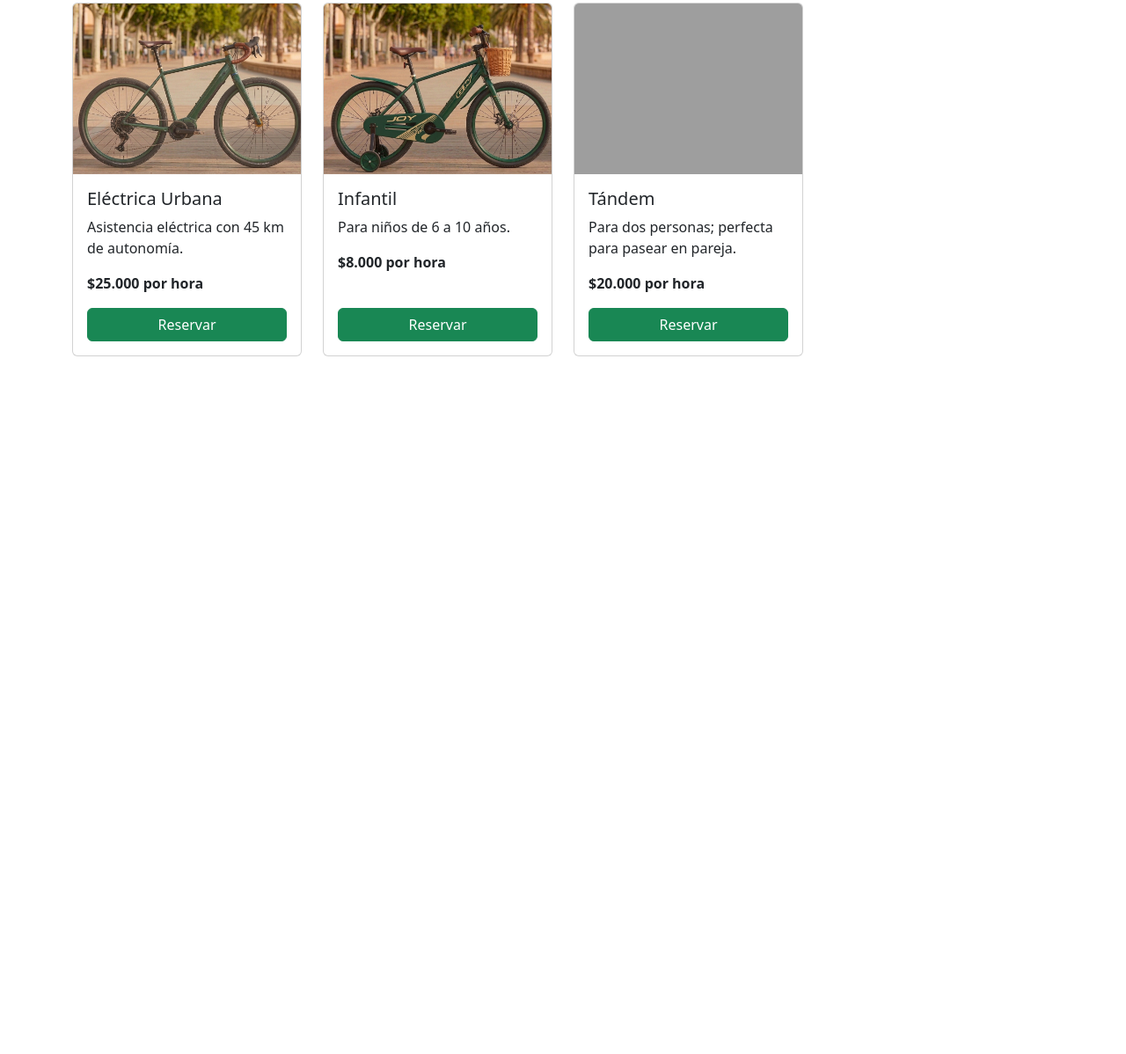
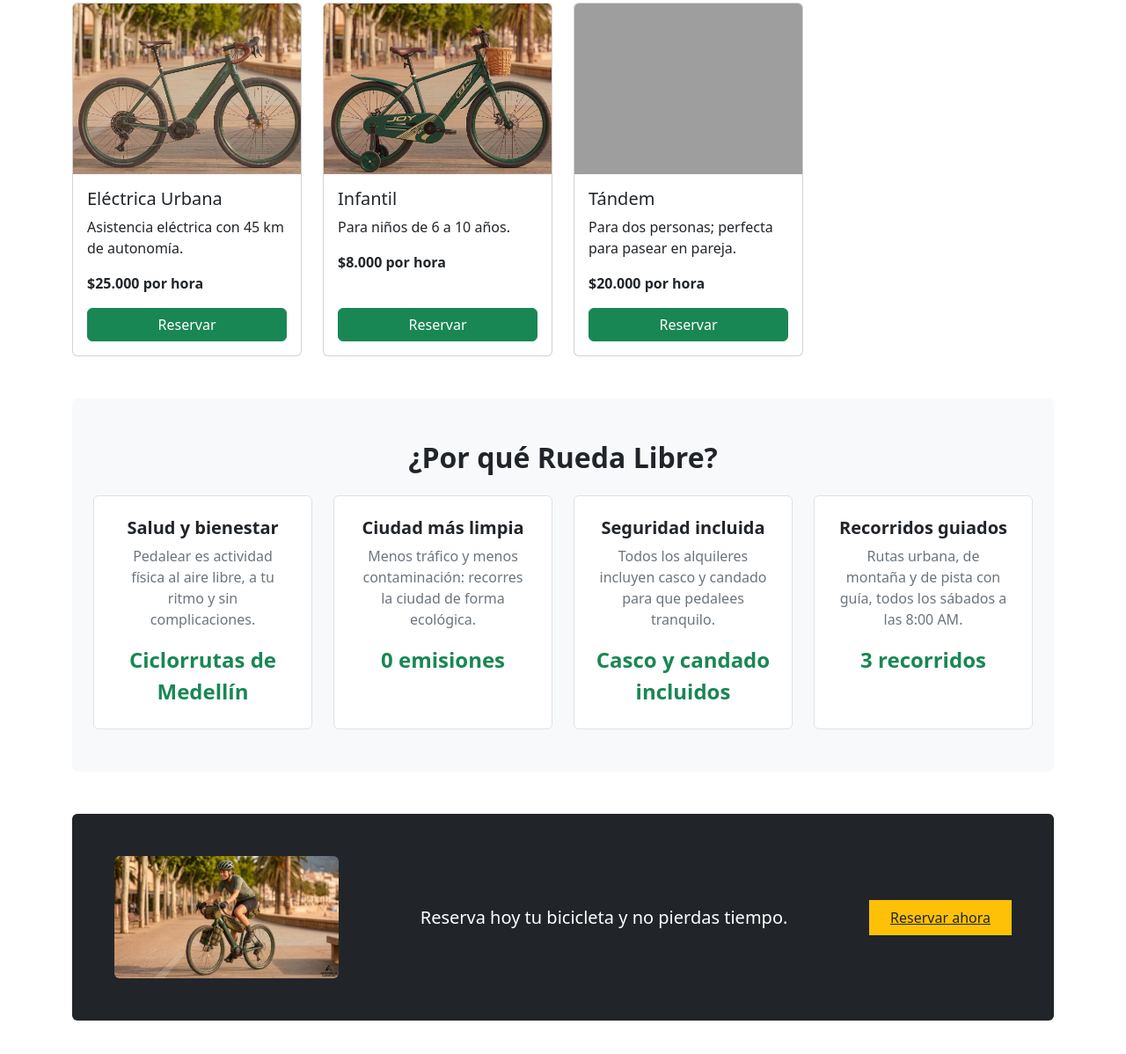
Before and after one commit to maecabrera007-afk/Rueda_libre_Miguel_Turing, a plain HTML site: page Pruebas/catalogo_bootstrap.html in a window 1280 px wide. Shown: the part 542-1740 px from the top of the page at 88% size. Before the commit the page ends 963 px from the top, so only its background shows below. Drawn offline with nearby package versions, Linux system fonts and the light colour scheme; grey boxes are pictures that could not be loaded.

Commit message:
Mini reto 6 semana_2

```diff
--- a/Pruebas/catalogo_bootstrap.html
+++ b/Pruebas/catalogo_bootstrap.html
@@ -116,14 +116,52 @@
             </div>
         </section>
 
-        <section>
+        <section class="container bg-light rounded px-4 py-4 py-md-5 my-5">
+            <h2 class="text-center text-dark fw-bold mb-4">¿Por qué Rueda Libre?</h2>
+            <section class="row g-4">
 
+                <article class="col-12 col-sm-6 col-lg-3">
+                    <section class="h-100 p-4 bg-white border rounded text-center">
+                        <h3 class="fs-5 fw-bold text-dark mb-2">Salud y bienestar</h3>
+                        <p class="text-secondary mb-3">Pedalear es actividad física al aire libre, a tu ritmo y sin complicaciones.</p>
+                        <p class="fs-4 fw-bold text-success mb-0">Ciclorrutas de Medellín</p>
+                    </section>
+                </article>
 
+                <article class="col-12 col-sm-6 col-lg-3">
+                    <section class="h-100 p-4 bg-white border rounded text-center">
+                        <h3 class="fs-5 fw-bold text-dark mb-2">Ciudad más limpia</h3>
+                        <p class="text-secondary mb-3">Menos tráfico y menos contaminación: recorres la ciudad de forma ecológica.</p>
+                        <p class="fs-4 fw-bold text-success mb-0">0 emisiones</p>
+                    </section>
+                </article>
 
+                <article class="col-12 col-sm-6 col-lg-3">
+                    <section class="h-100 p-4 bg-white border rounded text-center">
+                        <h3 class="fs-5 fw-bold text-dark mb-2">Seguridad incluida</h3>
+                        <p class="text-secondary mb-3">Todos los alquileres incluyen casco y candado para que pedalees tranquilo.</p>
+                        <p class="fs-4 fw-bold text-success mb-0">Casco y candado incluidos</p>
+                    </section>
+                </article>
+
+                <article class="col-12 col-sm-6 col-lg-3">
+                    <section class="h-100 p-4 bg-white border rounded text-center">
+                        <h3 class="fs-5 fw-bold text-dark mb-2">Recorridos guiados</h3>
+                        <p class="text-secondary mb-3">Rutas urbana, de montaña y de pista con guía, todos los sábados a las 8:00 AM.</p>
+                        <p class="fs-4 fw-bold text-success mb-0">3 recorridos</p>
+                    </section>
+                </article>
+
+            </section>
         </section>
+
+        <section class="container text-bg-dark rounded p-4 p-md-5 mb-5 d-flex flex-column flex-md-row align-items-center justify-content-md-between gap-3">
+            <img src="../img/Gemini_Generated_Image_jiorfqjiorfqjior.jpeg" alt="" class="d-none d-md-block w-25 rounded">
+            <p class="lead mb-0 text-center text-md-start">Reserva hoy tu bicicleta y no pierdas tiempo.</p>
+            <a href="../reservas.html" class="bg-warning text-dark px-4 py-2">Reservar ahora</a>
+        </section>
+
     </main>
-
-    <!-- JavaScript de Bootstrap 5.3 (bundle) -->
     <script src="https://cdn.jsdelivr.net/npm/bootstrap@5.3.8/dist/js/bootstrap.bundle.min.js" integrity="sha384-FKyoEForCGlyvwx9Hj09JcYn3nv7wiPVlz7YYwJrWVcXK/BmnVDxM+D2scQbITxI" crossorigin="anonymous"></script>
   </body>
 </html>
```
Also changed, not shown: bitacora.txt (+9 -0 lines), img/Gemini_Generated_Image_jiorfqjiorfqjior.jpeg (added).
